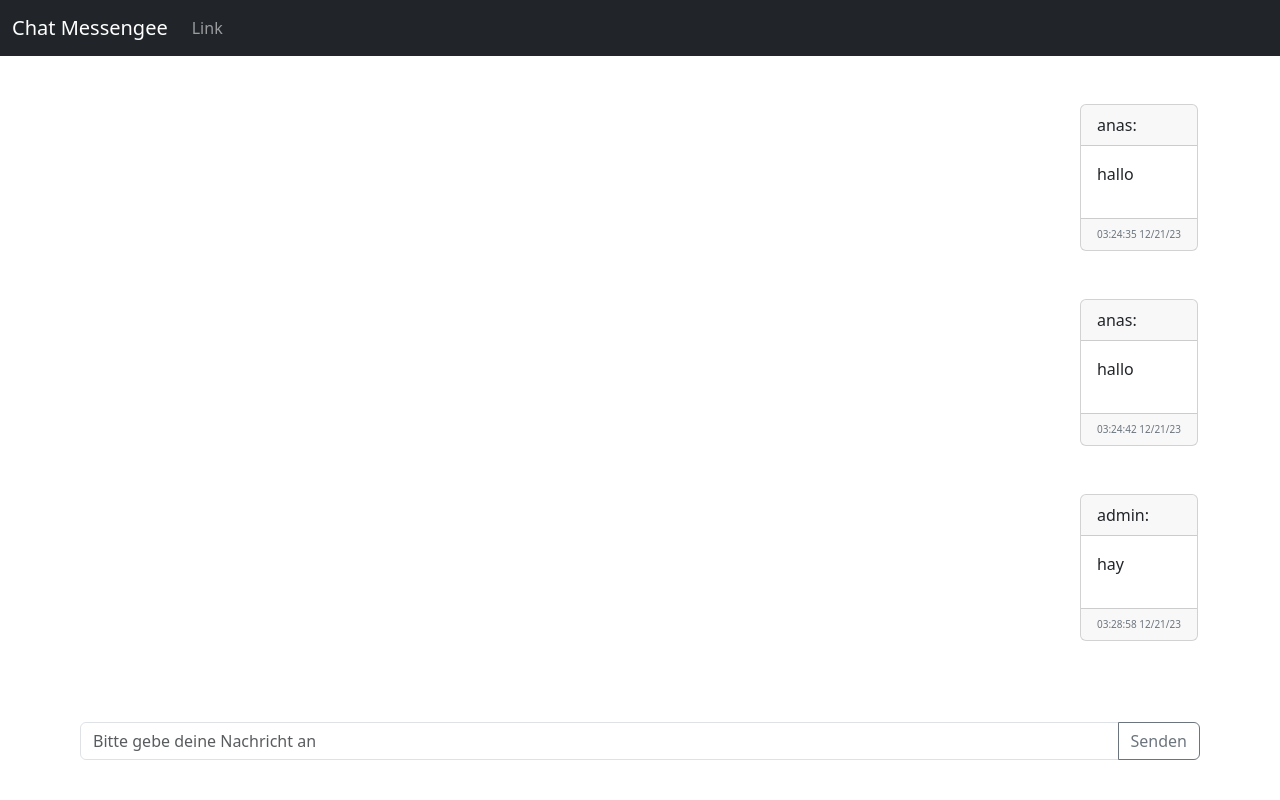
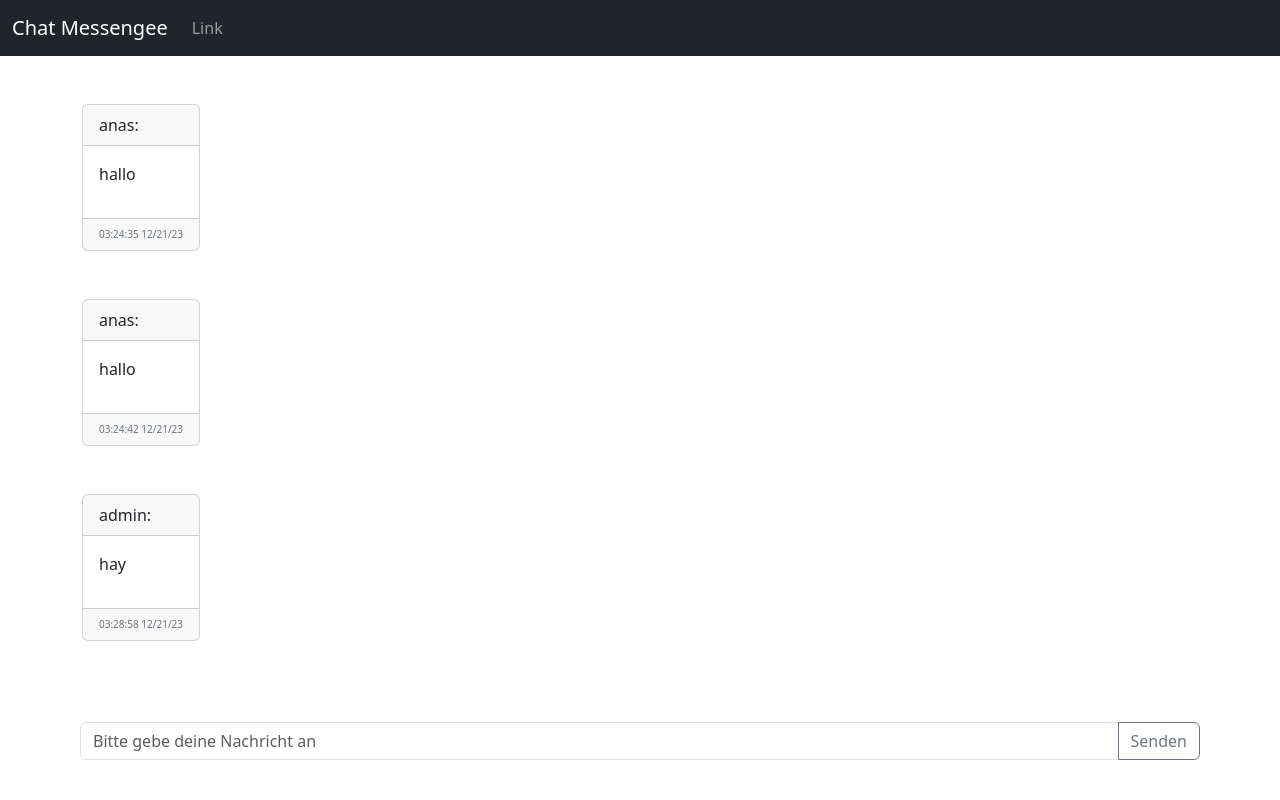
Before and after one commit to mohamadanasfattoum/Messenger_APP, a Flask app: a page that uses templates/base.html in a window 1280 px wide. Run offline with Flask 3, Linux system fonts and the light colour scheme; data comes from the database, SQL or seed files in the repository.

Commit message:
add if to show to users in r&l in html

```diff
--- a/main.py
+++ b/main.py
@@ -26,7 +26,7 @@ def start_page(name):
         db.session.add(new_message)
         db.session.commit()
     messages = Message.query.order_by(Message.created_at).all()
-    return render_template('base.html', msgs=messages)
+    return render_template('base.html', msgs=messages, name=name)
 
 
 if __name__ == "__main__":
--- a/templates/base.html
+++ b/templates/base.html
@@ -45,7 +45,7 @@
 
     <div class="container">
         {% for msg in msgs %}
-            <div class="d-flex justify-content-end mt-5">
+            <div class="d-flex {% if name == msg.user %} justify-content-end {% else %} justify-content-start {% endif %} mt-5">
                 <div class="card">
                     <div class="card-header">
                         {{msg.user}}:
```
